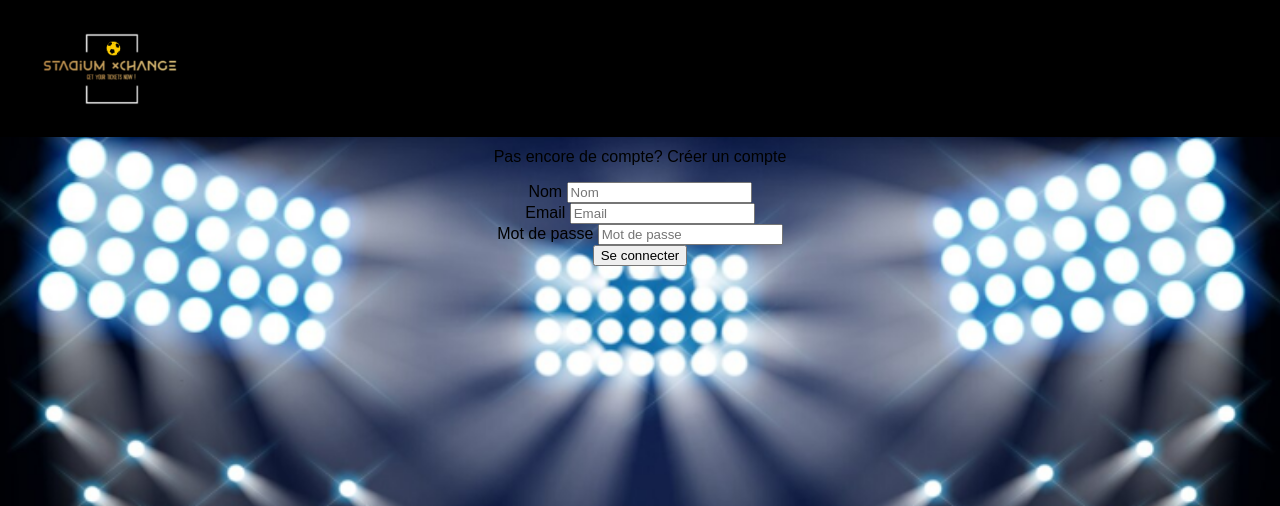
After one commit to JohanDelem/stadiumXchange_project, a Symfony app: template templates/login/index.html.twig in a window 1280 px wide. The commit adds this page. Shown: the top 506 px of the page. Run offline with Twig, Linux system fonts and the light colour scheme; the template is opened without the code that fills it, so the values that code supplies are empty; some libraries are stand-ins or nearby versions.

Commit message:
login_page

```diff
--- a/public/css/style.css
+++ b/public/css/style.css
@@ -12,7 +12,7 @@ body {
 .container {
     width: auto;
     margin: 0 auto;
-    border: 2px solid red;
+    /* border: 2px solid red; */
 }
 
 .header {
@@ -21,13 +21,26 @@ body {
     align-items: center;
     padding: 20px;
     background-color: black;
+    position: fixed;
+    top: 0;
+    left: 0;
+    right: 0;
+    z-index: 1000;
 }
 
+body {
+    padding-top: 60px; /* Ajustez cette valeur selon la hauteur de votre header */
+}
 .sell-ticket, .login {
     font-size: 16px;
     font-weight: bold;
     color: yellow;
     cursor: pointer;
+    text-decoration: none;
+}
+
+.sell-ticket:hover, .login:hover {
+    text-decoration: underline;
 }
 
 .logo img {
@@ -48,9 +61,24 @@ body {
     border-radius: 10px;
     box-shadow: 0px 4px 10px rgba(0, 0, 0, 0.5);
     cursor: pointer;
+    transition: transform 0.3s ease; /* Ajoute une transition fluide */
+}
 
+.ticket:hover {
+    transform: scale(1.1); /* Grossit le ticket de 10% au survol */
 }
 
 .ticket h2, .ticket p {
     margin: 0;
 }
+
+/* Styles pour les liens */
+a {
+    color: inherit; /* Garde la couleur d'origine de l'élément parent */
+    text-decoration: none; /* Enlève le soulignement par défaut */
+}
+
+a:hover {
+    color: #ffc107; /* Optionnel : Change la couleur au survol (à adapter selon ton jeu de couleurs) */
+    text-decoration: underline; /* Optionnel : ajoute un soulignement au survol */
+}
--- /dev/null
+++ b/templates/login/index.html.twig
@@ -0,0 +1,43 @@
+{% extends 'base.html.twig' %}
+
+{% block title %}Login{% endblock %}
+
+{% block stylesheets %}
+    <link rel="stylesheet" href="{{ asset('css/login.css') }}">
+{% endblock %}
+
+{% block body %}
+<div class="container">
+    <!-- Header avec le logo -->
+  <div class="header">
+    <div class="logo">
+        <img src="{{ asset('images/logo.png') }}" alt="Stadium Xchange">
+    </div>
+    </div>
+
+    <!-- Formulaire de login -->
+    <div class="login-container">
+        <div class="login-form">
+            <h1>Je me connecte</h1>
+            <p>Pas encore de compte? <a href="#" class="create-account">Créer un compte</a></p>
+
+            <form action="{{ path('login') }}" method="post">
+                <div class="form-group">
+                    <label for="name">Nom</label>
+                    <input type="text" id="name" name="name" placeholder="Nom" required>
+                </div>
+                <div class="form-group">
+                    <label for="email">Email</label>
+                    <input type="email" id="email" name="email" placeholder="Email" required>
+                </div>
+                <div class="form-group">
+                    <label for="password">Mot de passe</label>
+                    <input type="password" id="password" name="password" placeholder="Mot de passe" required>
+                </div>
+
+                <button type="submit">Se connecter</button>
+            </form>
+        </div>
+    </div>
+</div>
+{% endblock %}
```
Also changed, not shown: config/routes.yaml (+6 -2 lines), public/css/login.css (added, +113 -0 lines), src/Controller/LoginController.php (added, +16 -0 lines), templates/home_page/index.html.twig (+9 -6 lines).
